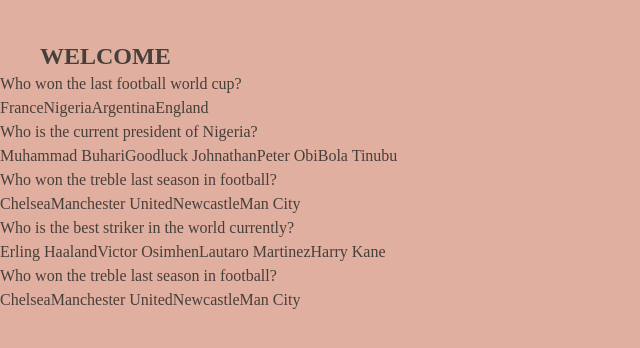
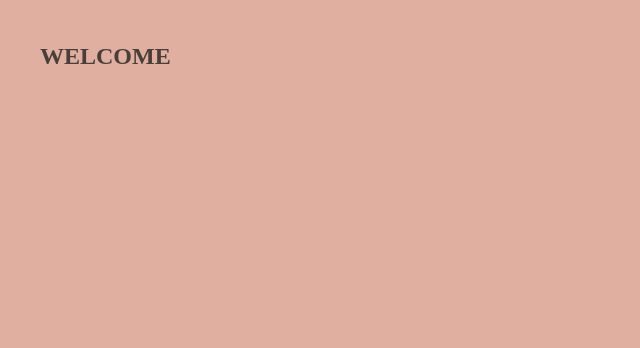
Before and after one commit to favourAyomikun/QuizApp, a React (Vite) app: page /quizPage in a window 1280 px wide. Shown: the top 348 px of the page, without its empty margins (0-640 px from the left). Built offline with nearby package versions, Linux system fonts and the light colour scheme; a web font is replaced by a local one.

Commit message:
created some state

```diff
--- a/src/pages/QuizQuestions.jsx
+++ b/src/pages/QuizQuestions.jsx
@@ -3,16 +3,17 @@
 
 const QuizQuestions = () => {
     const [data, setData] = useState(quizData)
+    const [currentQuestion, setCurrentQestion] = useState(0)
+    const [userAnswer, setUserAnswer] = useState(null)
+    const [score, setScore] = useState(0)
+
     console.log(quizData);
+
+
 
   return (
     <main className='container'>
-        {data.map((params, index) => (
-            <div key={index}>
-                <p>{params.question}</p>
-                <p>{params.options}</p>
-            </div>
-        ))}
+
     </main>
   )
 }
```
